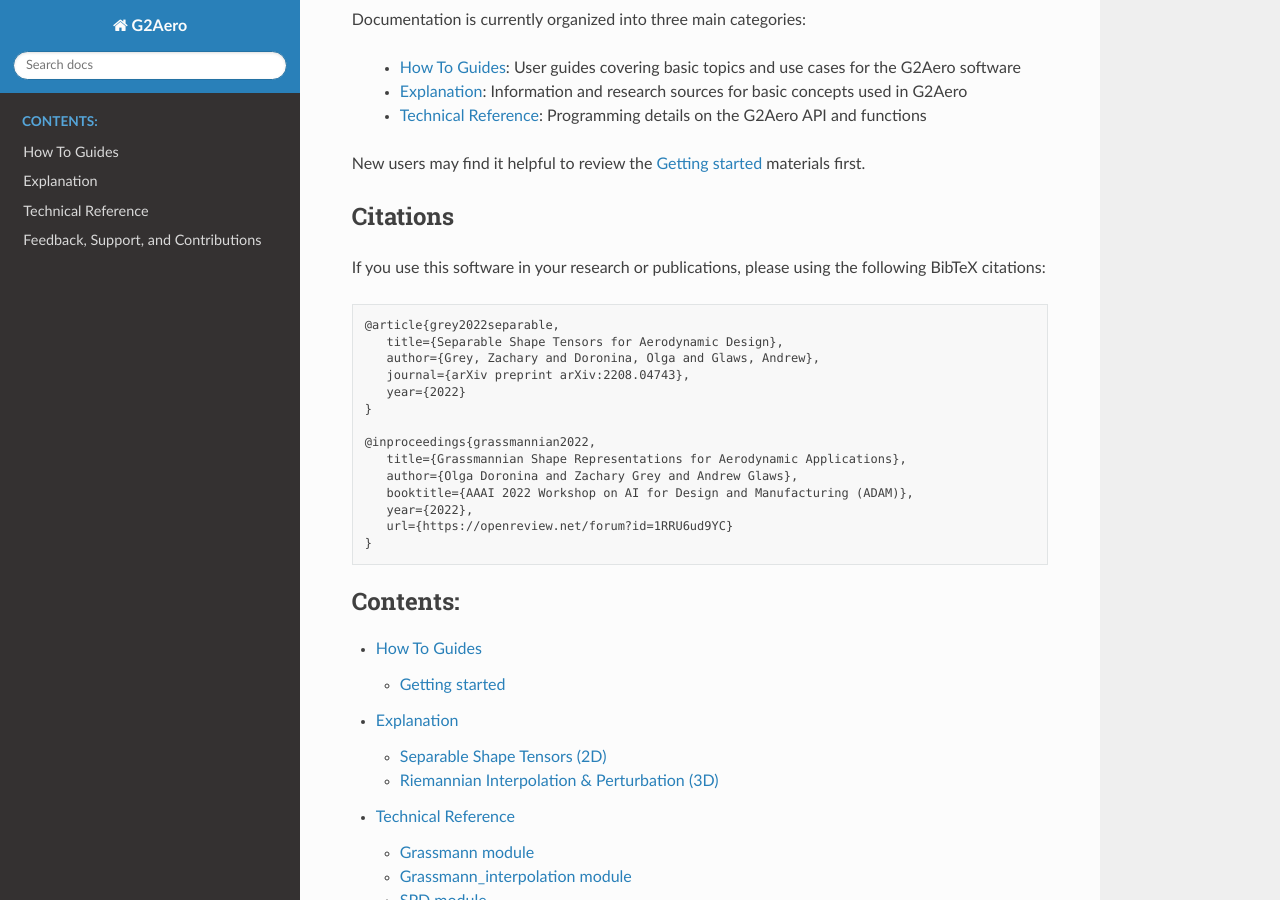
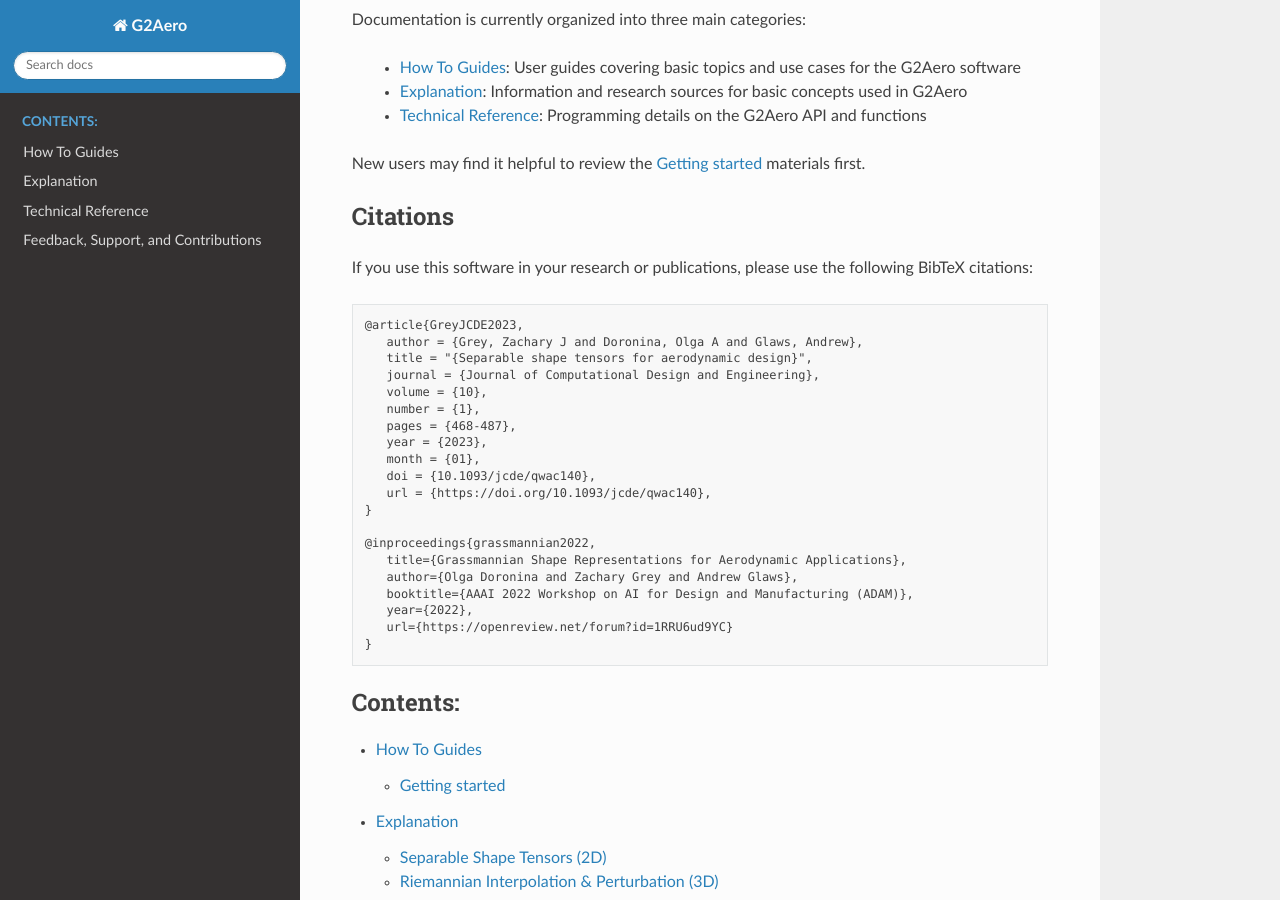
Before and after one commit to NREL/G2Aero, a Sphinx documentation site: the page built from docs/index.rst, in a window 1280 px wide and 900 px high, scrolled down 544 px. Built offline with Sphinx 7.4.7 and the Read the Docs theme 2.0.0, drawn with Linux system fonts in a browser that asks for light colours; pages that are not in the unit, such as notebooks, are missing from menus.

Commit message:
Updated JCDE citation

```diff
--- a/docs/index.rst
+++ b/docs/index.rst
@@ -25,13 +25,19 @@
 
 Citations
 ---------
-If you use this software in your research or publications, please using the following BibTeX citations::
+If you use this software in your research or publications, please use the following BibTeX citations::
 
-   @article{grey2022separable,
-      title={Separable Shape Tensors for Aerodynamic Design},
-      author={Grey, Zachary and Doronina, Olga and Glaws, Andrew},
-      journal={arXiv preprint arXiv:2208.04743},
-      year={2022}
+   @article{GreyJCDE2023,
+      author = {Grey, Zachary J and Doronina, Olga A and Glaws, Andrew},
+      title = "{Separable shape tensors for aerodynamic design}",
+      journal = {Journal of Computational Design and Engineering},
+      volume = {10},
+      number = {1},
+      pages = {468-487},
+      year = {2023},
+      month = {01},
+      doi = {10.1093/jcde/qwac140},
+      url = {https://doi.org/10.1093/jcde/qwac140},
    }
 
    @inproceedings{grassmannian2022,
```
Also changed, not shown: README.md (+11 -5 lines).
